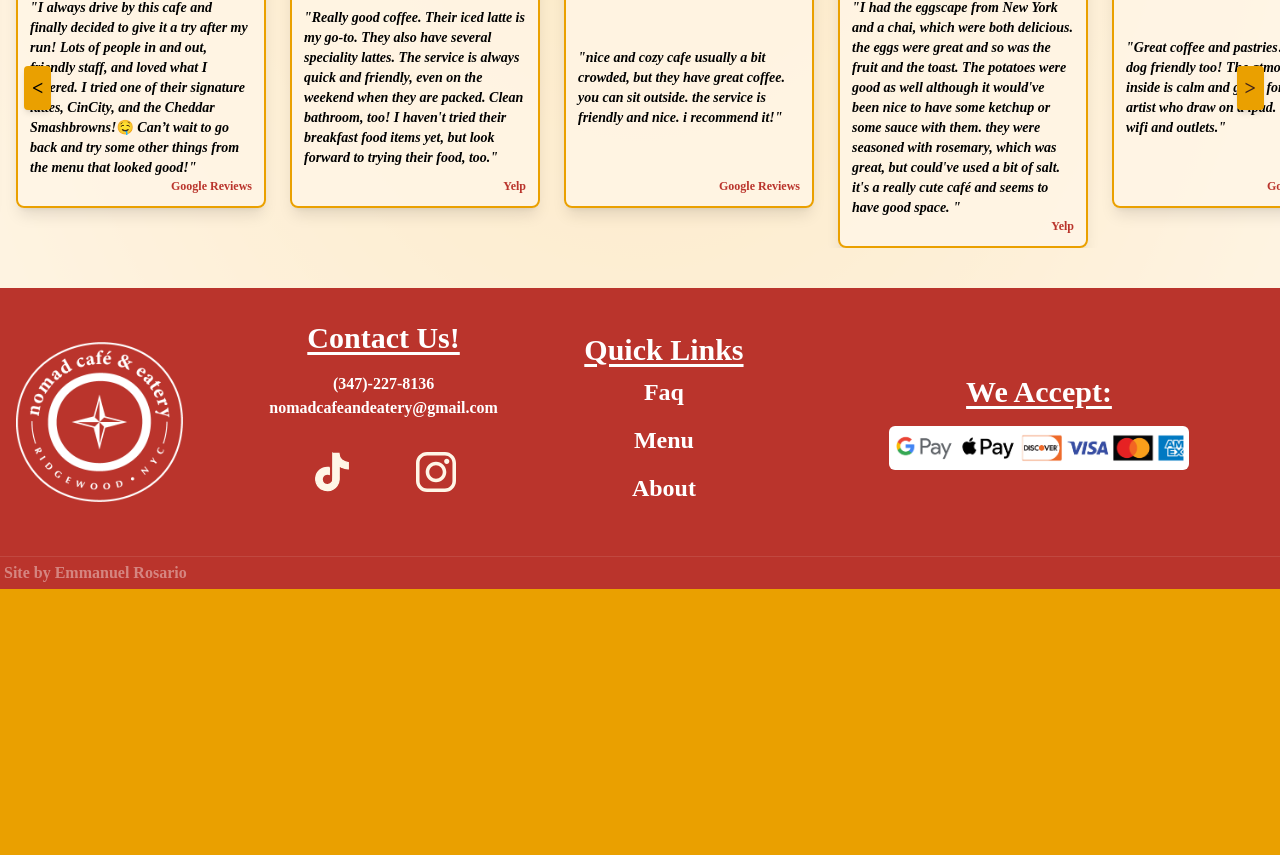
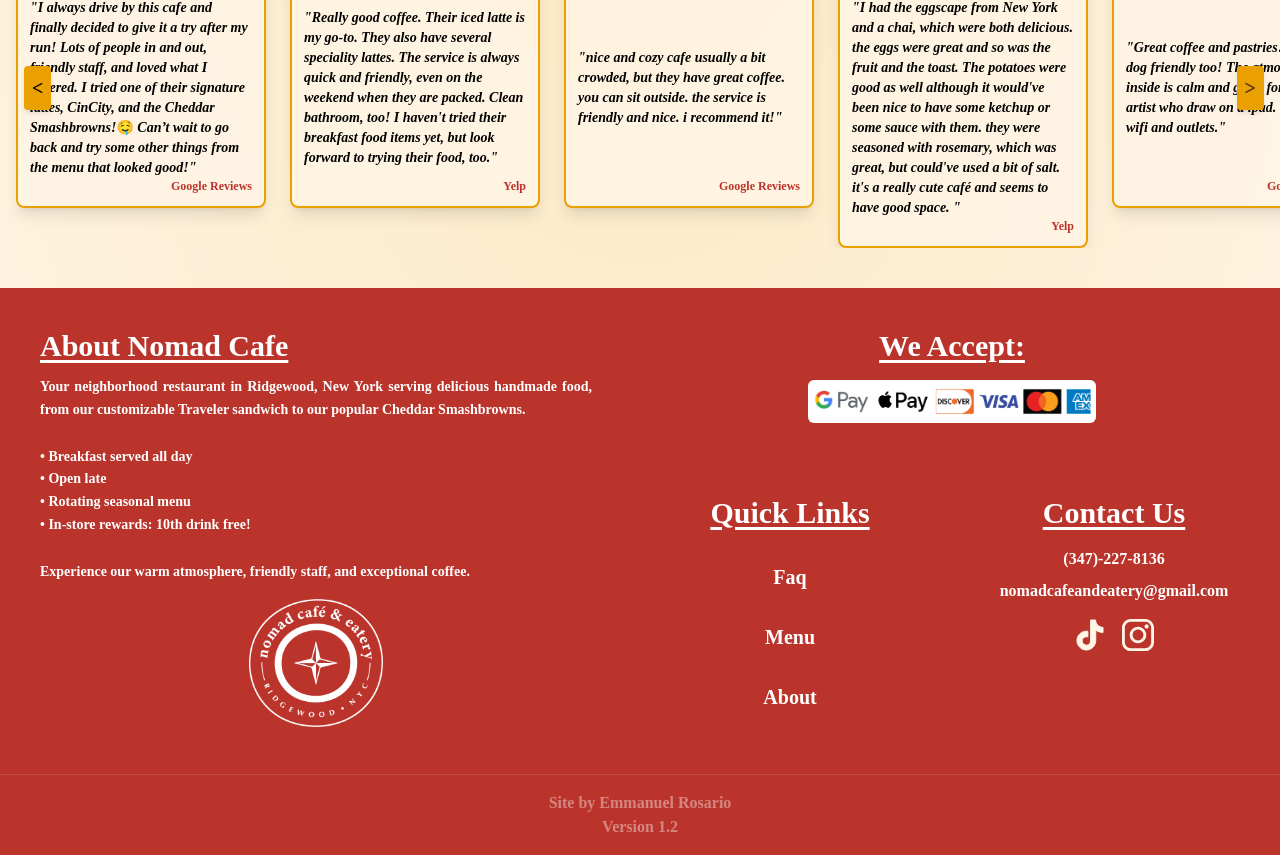
Before and after one commit to RosarioManny/Nomad-Cafe, a React (Vite) app: page / in a window 1280 px wide. Shown: the part 1794-2649 px from the top of the page. Before the commit the page ends 2383 px from the top, so only its background shows below. Built offline with nearby package versions, Linux system fonts and the light colour scheme.

Commit message:
Footer Adjustments, Menu, Advisory

```diff
--- a/src/components/Home/index.jsx
+++ b/src/components/Home/index.jsx
@@ -13,7 +13,6 @@
   const gelatos = sweetsItems[1]['gelatoFlavors']
   const currentYear = new Date().getFullYear()
 
-  console.log(gelatos)
   function gelatoSelection() {
     const selectedGelato = gelatos.slice(2, 6);
   return (
--- a/src/components/Menu/menu.jsx
+++ b/src/components/Menu/menu.jsx
@@ -99,6 +99,20 @@
       <main id="menu-content">
         <ActiveComponent />
       </main>
+
+      <p className={`
+        opacity-80
+        text-espresso/80
+        shadow-sm
+        ml-auto mr-2 my-6 p-2
+        w-fit
+        bg-oatmilk
+        border-r-gamboge border-r-2
+        rounded-l-lg
+        ${theme.text.advisoryText}`
+        }>
+          Prices may be different in-store
+        </p>
     </>
   );
 };
--- a/src/components/Menu/submenu/MenuBeverages.jsx
+++ b/src/components/Menu/submenu/MenuBeverages.jsx
@@ -2,13 +2,14 @@
 import ScrollToAnchor from "../../../utils/scrollToAnchor";
 import { signatureLattes, icedDrinks, hotDrinks, drinkExtras, bottledDrinks } from "../../../utils/Menu/Menu_Items/getBeverageItems";
 export const MenuBeverages = () => {
+
   const signatures = signatureLattes()
   const icedBevs = icedDrinks()
   const hotBevs = hotDrinks()
   const hotBevsItems = hotBevs.items
   const bevExtras = drinkExtras()
   const bottled = bottledDrinks()
-  console.log(hotBevsItems[10])
+
   return (
     <>
       <ScrollToAnchor/>
--- a/src/components/Menu/submenu/MenuGelatos.jsx
+++ b/src/components/Menu/submenu/MenuGelatos.jsx
@@ -30,13 +30,14 @@
           {gelato.category}
         </h2>
         <p
-          className="
+          className={`
+            ${theme.text.advisoryText}
             text-center text-espresso/80
             mt-4 mx-3 px-4 py-1 shadow-sm
             w-fit
             bg-oatmilk
             border-l-firebrick border-l-2
-            rounded-r-lg "
+            rounded-r-lg `}
           aria-label="Flavor rotation information"
         >
           Note: All flavors rotate bi-weekly. Drop by to see what we have!
@@ -121,7 +122,7 @@
             <p className={`
               ${theme.text.advisoryText}
               `}>
-            <strong className={`${theme.color.text.primary}`}>Note:</strong> There will always be at least 1 vegan option available.
+              <strong className={`${theme.color.text.primary}`}>Note:</strong> A vegan option is always available.
             </p>
           </div>
 
@@ -136,7 +137,6 @@
                 key={`flavor-${index}`}
                 className="
                   text-sm
-
                   gap-2 mt-2
                   bg-oatmilk px-4 py-2 rounded-lg text-espresso
                   border border-gamboge
@@ -154,28 +154,18 @@
           {/* Rotation Notice */}
           <p
             className="
-            text-center text-espresso/80 italic
+              text-espresso/80 italic
               mt-4 mx-3 px-4 py-1 shadow-sm
               w-fit
               bg-oatmilk
-            border-l-firebrick border-l-2
+              border-l-espresso border-l-2
               rounded-r-lg "
             aria-label="Flavor rotation information"
           >
-          Flavors rotate weekly - ask about today's selections!
-        </p>
-        <p
-          className="
-            text-center text-espresso/80
-            mt-4 mx-3 px-4 py-1 shadow-sm
-            w-fit
-            bg-oatmilk
-            border-l-firebrick border-l-2
-            rounded-r-lg "
-          aria-label="Flavor rotation information"
-        >
+            Flavors rotate weekly - ask about today's selections! <br />
             (v) = Vegan | * = Permenant
           </p>
+
         </section>
       </section>
     </>
--- a/src/components/Menu/submenu/MenuPastries.jsx
+++ b/src/components/Menu/submenu/MenuPastries.jsx
@@ -1,9 +1,20 @@
 import { theme } from "../../../styles/themes";
 import ScrollToAnchor from "../../../utils/scrollToAnchor";
 import { pastrySweets } from "../../../utils/Menu/Menu_Items/getSweetsItems";
+import { useEffect } from "react";
 
 export const MenuPastries = () => {
   const pastries = pastrySweets();
+  // console.log(pastries)
+  useEffect(() => {
+    pastries.items.forEach(element => {
+      if (element.varients) {
+        console.log("Has Varients", element)
+      } else {
+        console.log("No Varients", element)
+      }
+    });
+  })
 
   return (
     <>
@@ -42,10 +53,11 @@
             >
               {pastries.category}
             </h2>
+            <div className="mr-auto">
               <p
                 className={`
                   ${theme.text.advisoryText}
-              text-center text-espresso/80 italic
+                  text-espresso/80 italic
                   mt-4  px-4 py-1 shadow-sm
                   w-fit
                   bg-oatmilk
@@ -56,6 +68,7 @@
               >
                 All pastries are 'first-come, first-serve' and may sell out
               </p>
+            </div>
           </div>
 
           <div
@@ -84,22 +97,27 @@
                     className={`${theme.color.text.default} text-right font-semibold`}
                     aria-labelledby={`pastry-${index}`}
                   >
-                    {item.price}
+                    ${item.price}
                   </span>
                 </div>
                 {/* Description (if exists) */}
-                {item.description && (
-                  <p
+                <ul className="text-md grid grid-cols-2 md:grid-cols-3 lg:grid-cols-4 gap-2 mt-2">
+                  {item.varieties && item.varieties.map((varient, i) => (
+                    <li
                     className={`
-                      ${theme.color.text.default}
-                      text-sm italic mt-2 pl-1
-                      text-left
+                      ${theme.color.text.default} ${theme.color.background.secondary} ${theme.color.text.default}
+                      text-sm
+                      gap-2
+                      p-2 rounded-lg
+                      border border-gamboge
+                      focus:outline-none focus:ring-2 focus:ring-amber-500 focus:ring-offset-2
                       `}
-                    aria-describedby={`pastry-${index}`}
+                      aria-describedby={`pastry-${i}`}
                       >
-                    {item.description}
-                  </p>
-                )}
+                      {varient}
+                    </li>
+                  ))}
+                </ul>
               </div>
             ))}
           </div>
--- a/src/components/partials/_footer.jsx
+++ b/src/components/partials/_footer.jsx
@@ -7,63 +7,158 @@
   const isDesktop = useResponsive()
 
   return (
-    <footer className="mt-10 bottom-0 w-screen text-white ">
+    <footer
+      className="mt-10 bottom-0 w-screen text-white"
+      role="contentinfo"
+      aria-label="Site footer"
+    >
       <div className={`
-        p-4 h-fit flex flex-col place-items-center align-content
-        md:flex-row-reverse  md:justify-between
+        p-4 h-fit flex flex-col gap-6
+        md:flex-row
         ${theme.color.background.primary}
-        `
-        }>
-          <section className={`${theme.layout.footer.section} flex flex-col gap-4 items-center`} >
-            <h3 className={`${theme.text.subheading} ${theme.text.underline}`}>We Accept:</h3>
+      `}>
+        <div className="md:max-w-[60%] flex flex-col md:flex-row gap-6 w-full">
+          {/* Left Column - About & Logo */}
+          <section
+            className="w-full flex-1 rounded-lg p-6 text-center md:text-left"
+            aria-labelledby="about-heading"
+          >
+            <h3
+              id="about-heading"
+              className={`${theme.text.subheading} ${theme.text.underline} mb-3`}
+            >
+              About Nomad Cafe
+            </h3>
+            <p className="text-sm text-justify leading-relaxed mb-4">
+              Your neighborhood restaurant in Ridgewood, New York serving delicious handmade food,
+              from our customizable Traveler sandwich to our popular Cheddar Smashbrowns.
+              <span className="block my-6 font-semibold">
+                • Breakfast served all day<br/>
+                • Open late<br/>
+                • Rotating seasonal menu<br/>
+                • In-store rewards: 10th drink free!
+              </span>
+              Experience our warm atmosphere, friendly staff, and exceptional coffee.
+            </p>
+            <Link
+              className="inline-flex w-full flex-col justify-center items-center focus:outline-none focus:ring-2 focus:ring-oatmilk rounded transition-all duration-200"
+              to="/"
+              aria-label="Navigate to homepage"
+            >
               <img
-              className="min-w-[250px] max-w-[450px] w-2/3 rounded-md"
+                className="min-w-[166px] object-contain w-fit h-32 hover:animate-pulse"
+                src="/icons-logos/Nomad-logo-White-Transparent.png"
+                alt="Nomad Cafe & Eatery - Community and Coffee since 2018"
+              />
+            </Link>
+          </section>
+        </div>
+        <div className=" md:max-w-[50%] flex flex-col gap-6">
+          {/* Payment Section - Full Width Top */}
+          <section
+            className="w-full rounded-lg p-6 text-center"
+            aria-labelledby="payment-heading"
+          >
+            <h3
+              id="payment-heading"
+              className={`${theme.text.subheading} ${theme.text.underline} mb-4`}
+            >
+              We Accept:
+            </h3>
+            <img
+              className="mx-auto max-w-[90%] md:max-w-[50%] rounded-md"
               src="/icons-logos/All-acceptance-Marker-VISA-DISC-AMEX-MC.webp"
-              alt="Accepted Payment Logos - Visa, American Express, Discover, Google Pay, Apple Pay & Mastercard"
+              alt="Accepted payment methods including Visa, American Express, Discover, Google Pay, Apple Pay and Mastercard"
               loading="lazy"
             />
           </section>
-        <section className={`${theme.layout.footer.section}`}>
-          <h2 className={`${theme.text.subheading} ${theme.text.underline}`}> Quick Links </h2>
-          <div className="flex flex-col items-center justify-center h-fit ">
+
+          {/* Bottom Row - Quick Links & Contact Side by Side */}
+          <div className="flex flex-col md:flex-row gap-6">
+            {/* Quick Links - Left Bottom */}
+            <section
+              className="flex-1 rounded-lg p-6 text-center"
+              aria-labelledby="quick-links-heading"
+            >
+              <h2
+                id="quick-links-heading"
+                className={`${theme.text.subheading} ${theme.text.underline} mb-4`}
+              >
+                Quick Links
+              </h2>
+              <nav aria-label="Footer navigation">
+                <div className="flex flex-col items-center h-fit">
                   {["faq", "menu", "about"].map((link) => (
                     <Link
                       key={link}
-                to={`/${link}#Header`}
-                className={`text-2xl w-1/2 hover:animate-pulse my-2 relative group pointer-cursor `}
+                      to={`/${link}#main-content`}
+                      className={`text-xl w-full hover:animate-pulse my-2 relative group focus:outline-none focus:ring-2 focus:ring-oatmilk focus:ring-offset-2 rounded transition-all duration-200 py-2`}
+                      aria-label={`Navigate to ${link} page`}
                     >
                       {link.charAt(0).toUpperCase() + link.slice(1)}
-                <span className={`${theme.animation.hover.underline}`}></span>
+                      <span className={`${theme.animation.hover.underline}`} aria-hidden="true"></span>
+                    </Link>
+                  ))}
+                </div>
+              </nav>
+            </section>
+
+            {/* Contact - Right Bottom */}
+            <section
+              className="flex-1 rounded-lg p-6 text-center"
+              aria-labelledby="contact-heading"
+            >
+              <h2
+                id="contact-heading"
+                className={`${theme.text.subheading} ${theme.text.underline} mb-4`}
+              >
+                Contact Us
+              </h2>
+              <address className="not-italic mb-4">
+                <p className="mb-2">
+                  <a
+                    href="tel:+13472278136"
+                    className="hover:text-oatmilk transition-colors duration-200 focus:outline-none focus:ring-2 focus:ring-oatmilk rounded px-2 py-1"
+                    aria-label="Call us at 347-227-8136"
+                  >
+                    (347)-227-8136
+                  </a>
+                </p>
+                <p>
+                  <a
+                    href="mailto:nomadcafeandeatery@gmail.com"
+                    className="hover:text-oatmilk transition-colors duration-200 focus:outline-none focus:ring-2 focus:ring-oatmilk rounded px-2 py-1"
+                    aria-label="Email us at nomadcafeandeatery@gmail.com"
+                  >
+                    nomadcafeandeatery@gmail.com
+                  </a>
+                </p>
+              </address>
+              <div className="flex justify-center gap-4" aria-label="Social media links">
+                {socialMedias.map((media, i) => (
+                  <Link
+                    key={i}
+                    to={media.link}
+                    aria-label={`Follow us on ${media.alt_text}`}
+                    className="focus:outline-none focus:ring-2 focus:ring-oatmilk focus:ring-offset-2 rounded-full transition-all duration-200"
+                  >
+                    <img
+                      className="w-8 h-8 hover:animate-pulse"
+                      src={media.path}
+                      alt={media.alt_text}
+                    />
                   </Link>
                 ))}
               </div>
             </section>
-        <section className={`${theme.layout.footer.section} mx-4 flex-col flex justify-start`}>
-          <h2 className={`${theme.text.subheading} ${theme.text.underline} mb-4`}>Contact Us!</h2>
-          <p>(347)-227-8136</p>
-          <p>nomadcafeandeatery@gmail.com</p>
-          <div className="flex justify-center">
-          {socialMedias.map((media, i) => (
-            <Link
-              key={i}
-              to={media.link}>
-              <img
-              className="bottom-10 w-10 m-8 hover:animate-pulse"
-              src={media.path}
-              alt={media.alt_text}/>
-            </Link>
-          ))}
           </div>
-        </section>
-        <Link className="flex flex-col justify-center" to="/">
-          <img
-          className="bottom-10 min-w-[166px] h-40 my-4 hover:animate-pulse"
-          src="/icons-logos/Nomad-logo-White-Transparent.png"
-          alt="Nomad Cafe & Eatery Logo with writing" />
-        </Link>
         </div>
-      <div className={`${theme.color.background.primary} border-t-[1px] border-oatmilk/10  p-1`}>
-        <p className="opacity-40"> Site by Emmanuel Rosario</p>
+      </div>
+
+      {/* Footer Bottom */}
+      <div className={`${theme.color.background.primary} border-t-[1px] border-oatmilk/10 p-4 text-center`}>
+        <p className="opacity-40" aria-label="Site credits">Site by Emmanuel Rosario</p>
+        <p className="opacity-40" aria-label="Site version">Version 1.2</p>
       </div>
     </footer>
   )
--- a/src/components/partials/_header.jsx
+++ b/src/components/partials/_header.jsx
@@ -1,9 +1,21 @@
-import { useState } from "react";
+import { useEffect, useState } from "react";
 
 const Header = ({ tag, img, img_alt = "Header image", tag_alt = "Nomad Logo", togglePan = false, position = 'object-top'}) => {
   const [imageError, setImageError] = useState(false);
   const [isLogoLoaded, setIsLogoLoaded] = useState(false);
+  const [ fade, setFade] = useState(false)
+  const [ currentImg, setCurrentImg ] = useState(img)
 
+  useEffect(() => {
+    setFade(true)
+
+    const timer = setTimeout(() => {
+      setCurrentImg(img)
+      setFade(false)
+    }, 300)
+
+    return () => clearTimeout(timer);
+  }, [img])
   return (
     <header id="Header" className="h-[75vh]  min-h-[400px] relative mb-8 border-solid border-firebrick border-b-4">
       <div className="relative h-full overflow-hidden">
@@ -11,11 +23,13 @@
         <img
           className={`
             w-full h-full object-cover
+            transition-all duration-300 ease-in-out
             object-center md:${position}
             ${togglePan ? "animate-slow-pan" : ""}
             ${imageError ? "hidden" : ""}
+            ${fade ? "opacity-0" : "opacity-100"}
           `}
-          src={img}
+          src={currentImg}
           sizes="100vw"
           alt={img_alt}
           loading="eager"
@@ -29,6 +43,7 @@
           w-full h-full bg-gradient-to-br from-firebrick/60 to-gamboge/60
           flex items-center justify-center
           ${imageError ? "" : "hidden"}
+
         `}>
           <div className="text-center opacity-80 text-espresso/90">
             <p className="mt-2 text-2xl font-semibold">Nomad Cafe</p>
--- a/src/components/partials/_navbar.jsx
+++ b/src/components/partials/_navbar.jsx
@@ -59,9 +59,12 @@
       >
         Skip to main content
       </a>
-
       <nav
-        className="bg-black/50 z-20 max-h-[15vh] absolute w-screen p-2 shadow-oatmilk justify-between items-center flex top-0 right-0 left-0 transition-all duration-500"
+        className="bg-obscuro/50
+        z-20 max-h-[15vh] absolute w-screen p-2 shadow-sm
+        justify-between items-center flex
+        top-0 right-0 left-0
+        transition-all duration-500"
         aria-label="Main navigation"
       >
         <Link
@@ -125,7 +128,7 @@
           `}
           aria-hidden={!isToggled}
         >
-          <div className="flex flex-col h-fit text-oatmilk space-y-8">
+          <div className="flex flex-col h-fit text-oatmilk ">
             {navLinks.map((link) => (
               <Link
                 key={link}
--- a/src/database/sweetsItems.js
+++ b/src/database/sweetsItems.js
@@ -22,27 +22,45 @@
       {
       "name": "Muffins",
       "price": 3,
-      "description": "Banana Walnut, Chocolate chip, Blueberry, Lemon Poppy",
+      "varieties": [
+          "Banana Walnut",
+          "Chocolate chip",
+          "Blueberry",
+          "Lemon Poppy"
+        ]
       },
       {
       "name": "Cookies",
       "price": 2.5,
-      "description": "Chocolate Chip & Oatmeal Raisin",
+      "varieties": [
+          "Chocolate Chip",
+          "Oatmeal Raisin",
+        ]
       },
       {
-      "name": "Strawberry Financier",
-      "price": 3,
-      "description": "Gluten Free & Vegan",
+      "name": "Gluten-Free Strawberry Financier",
+      "price": 3
       },
       {
       "name": "Danish",
       "price": 3.25,
-      "description": "Blueberry, Cheese, Pear, Apple Cinnamon",
+      "varieties": [
+          "Blueberry",
+          "Cheese",
+          "Pear",
+          "Apple Cinnamon"
+        ]
       },
       {
         "name": "Sans Bakery, Vegan / Gluten-free pastries",
         "price": 5,
-        "description": "Brownies, Banana Bread,  Zucchini Bread, Chai Chocolate Chip Cookies, Blueberry Muffins",
+        "varieties": [
+          "Brownies",
+          "Banana Bread",
+          "Zucchini Bread",
+          "Blueberry Muffins",
+          "Chai Chocolate Chip Cookies"
+        ]
       }
     ],
   },
--- a/src/utils/Menu/hooks/useMenuNavigation.js
+++ b/src/utils/Menu/hooks/useMenuNavigation.js
@@ -9,7 +9,7 @@
   // Handle URL hash on component mount
   useEffect(() => {
     const hash = window.location.hash.replace('#', '');
-    console.log('Hash', hash);
+
     if (hash && menuCategories.find(cat => cat.id === hash)) {
       setCategory(hash);
     }
@@ -17,7 +17,6 @@
 
   // Scroll to top and update URL when category changes
   useEffect(() => {
-    console.log('Current category:', category);
 
     // Scroll to top of page
     window.scrollTo({
```
Lines whose indentation alone changed are shown as unchanged.
